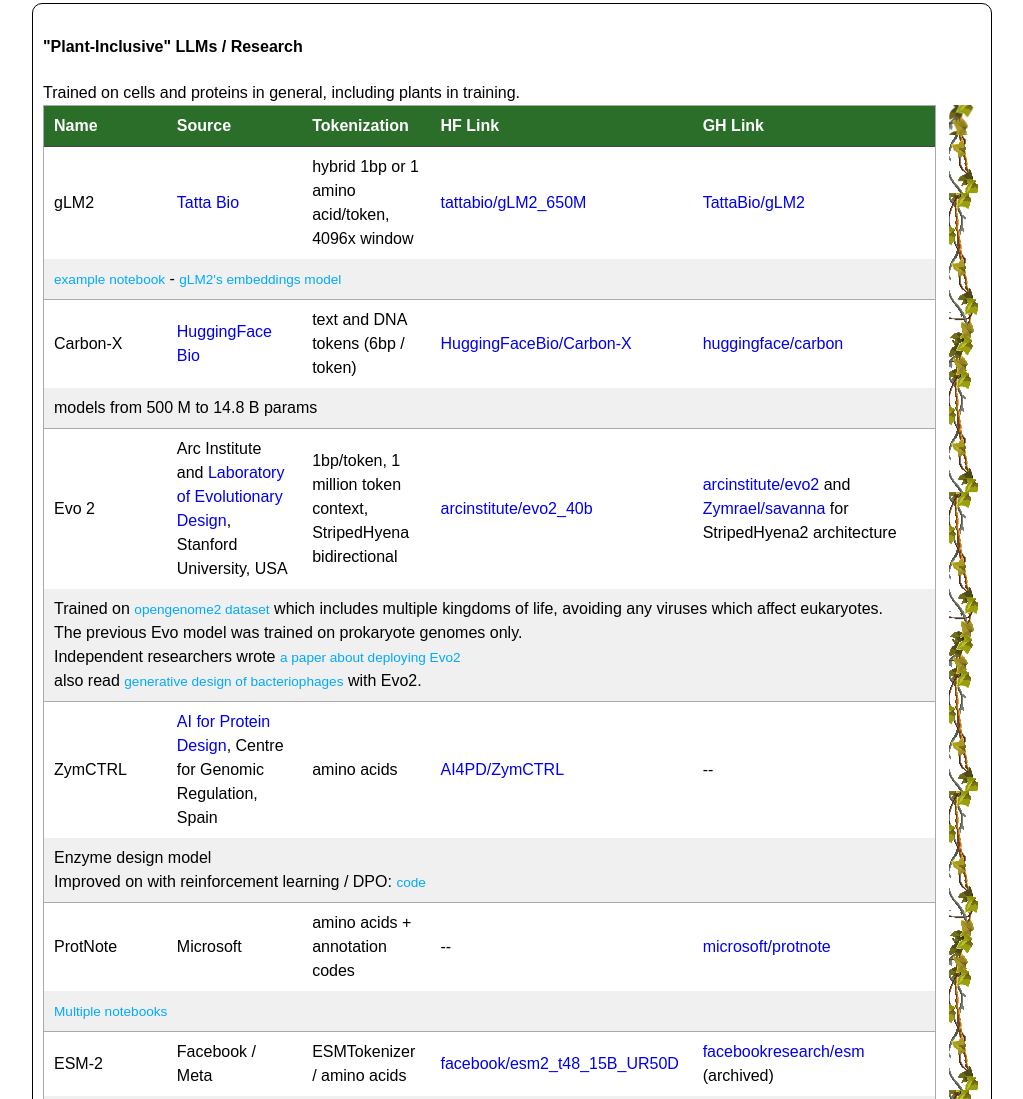
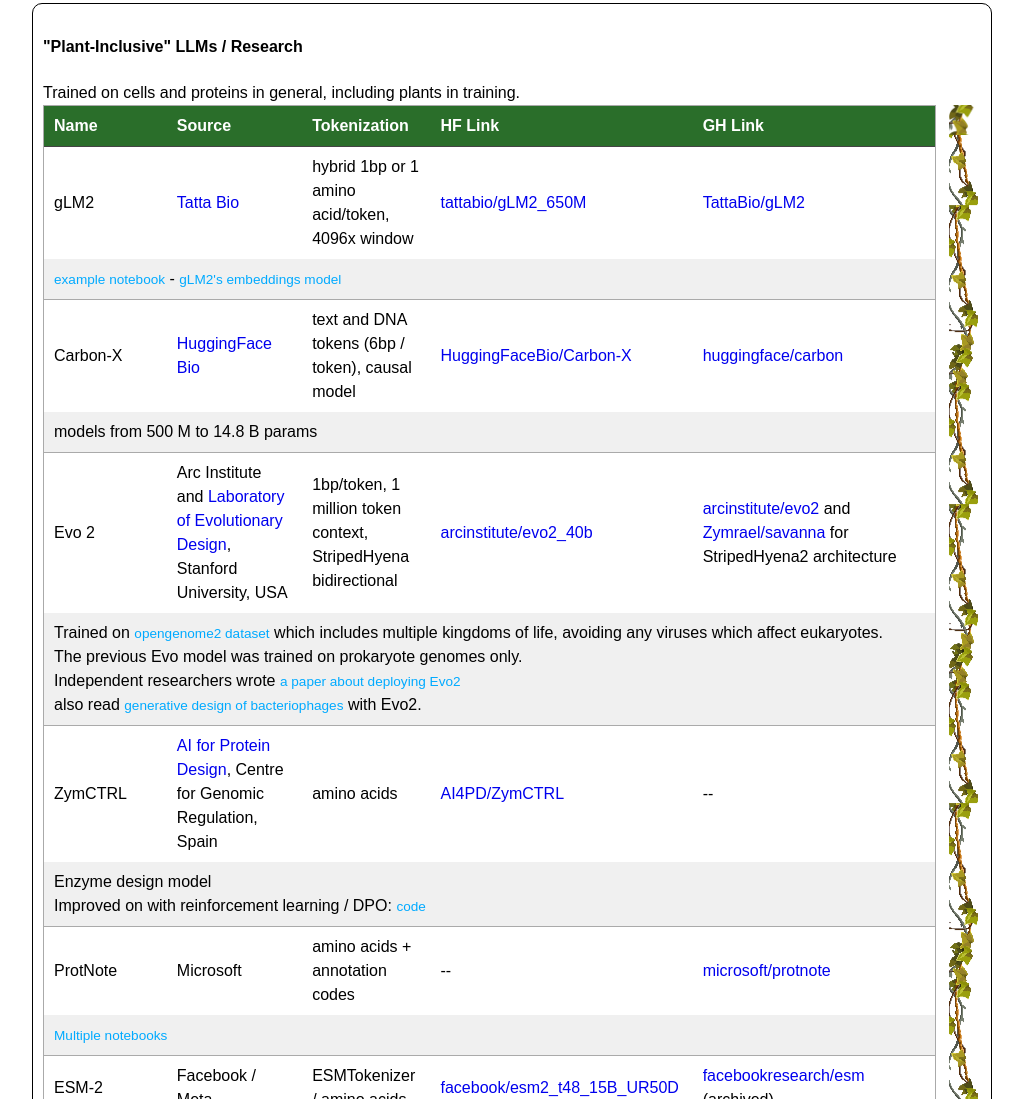
Before and after one commit to mapmeld/plant-based-llms, a plain HTML site: page index.html in a window 1280 px wide. Shown: the part 3194-4293 px from the top of the page, without its empty margins (128-1151 px from the left). Drawn offline with Linux system fonts and the light colour scheme.

Commit message:
carbon model is causal

```diff
--- a/index.html
+++ b/index.html
@@ -554,7 +554,7 @@
                     <td>
                         <a href="https://huggingface.co/HuggingFaceBio">HuggingFace Bio</a>
                     </td>
-                    <td>text and DNA tokens (6bp / token)</td>
+                    <td>text and DNA tokens (6bp / token), causal model</td>
                     <td>
                         <a href="https://huggingface.co/HuggingFaceBio/Carbon-X">
                             HuggingFaceBio/Carbon-X
```
